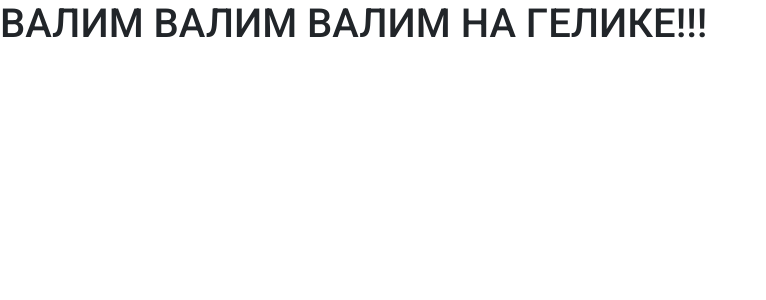
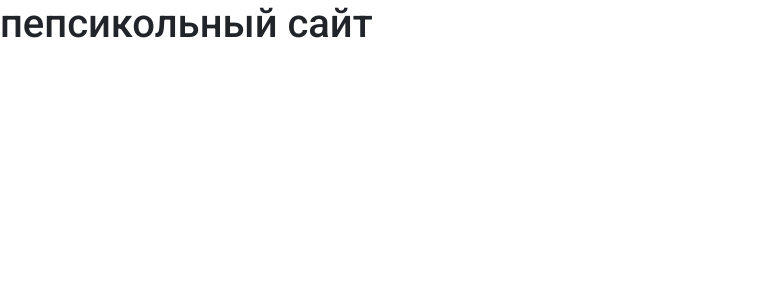
Before and after one commit to enslerman/honor-webapp, an Angular app: page / in a window 1280 px wide. Shown: the top 300 px of the page, without its empty margins (0-766 px from the left). Built offline with nearby package versions, Linux system fonts and the light colour scheme.

Commit message:
Pepsicola

```diff
--- a/src/app/app.component.html
+++ b/src/app/app.component.html
@@ -1,2 +1,2 @@
-<h1>ВАЛИМ ВАЛИМ ВАЛИМ НА ГЕЛИКЕ!!!</h1>
+<h1>пепсикольный сайт</h1>
 <router-outlet></router-outlet>
```
